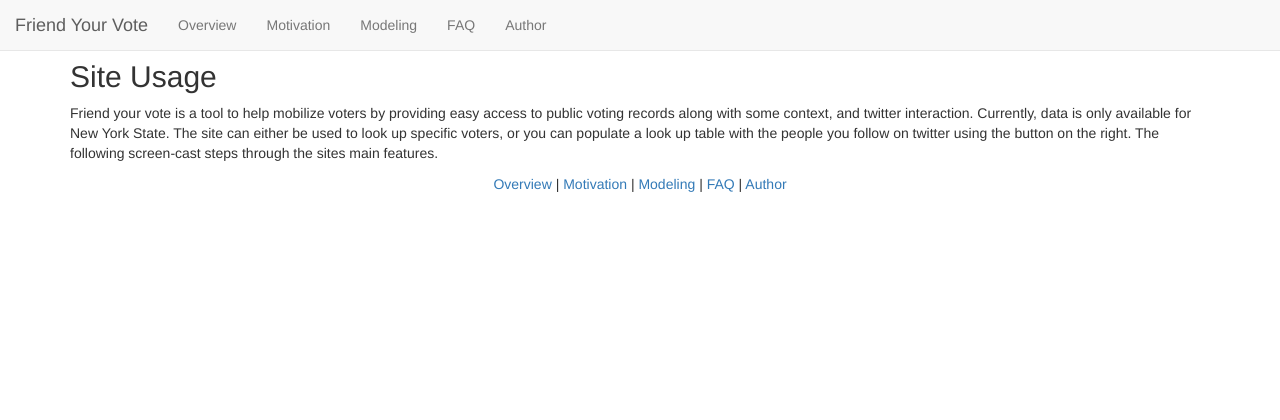
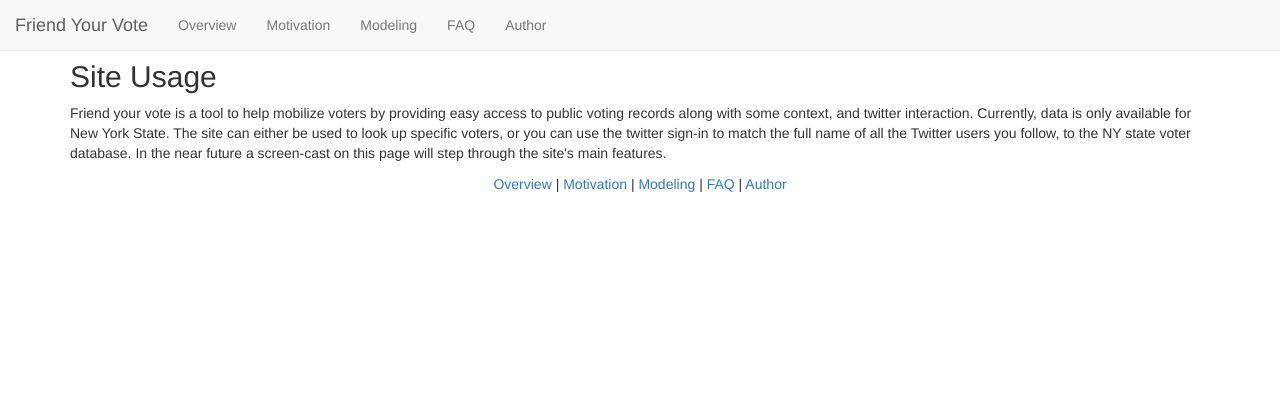
Before and after one commit to sleitner/fyv, a Django app: page /overview.html in a window 1280 px wide. Shown: the top 420 px of the page. Run offline with Django 3.2, Linux system fonts and the light colour scheme; some libraries are stand-ins or nearby versions.

Commit message:
mproved overview

```diff
--- a/lists/templates/overview.html
+++ b/lists/templates/overview.html
@@ -10,7 +10,7 @@
 <h2>Site Usage</h2>
 
 Friend your vote is a tool to help mobilize voters by providing easy access to public voting records along with some context, and twitter interaction. Currently, data is only available for New York State.
-The site can either be used to look up specific voters, or you can populate a look up table with the people you follow on twitter using the button on the right. The following screen-cast steps through the sites main features.
+The site can either be used to look up specific voters, or you can use the twitter sign-in to match the full name of all the Twitter users you follow, to the NY state voter database. In the near future a screen-cast on this page will step through the site's main features.
 <p>
 {% endblock %}
 {% block form_action %}{% endblock %}
```
